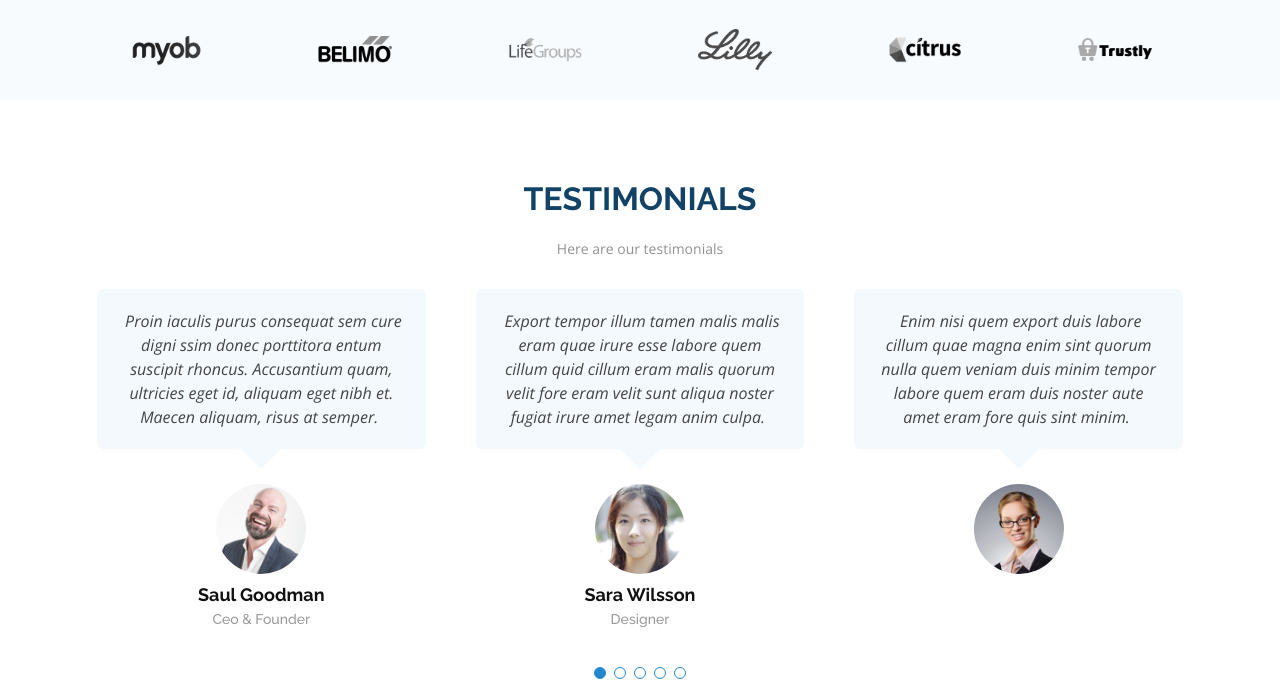
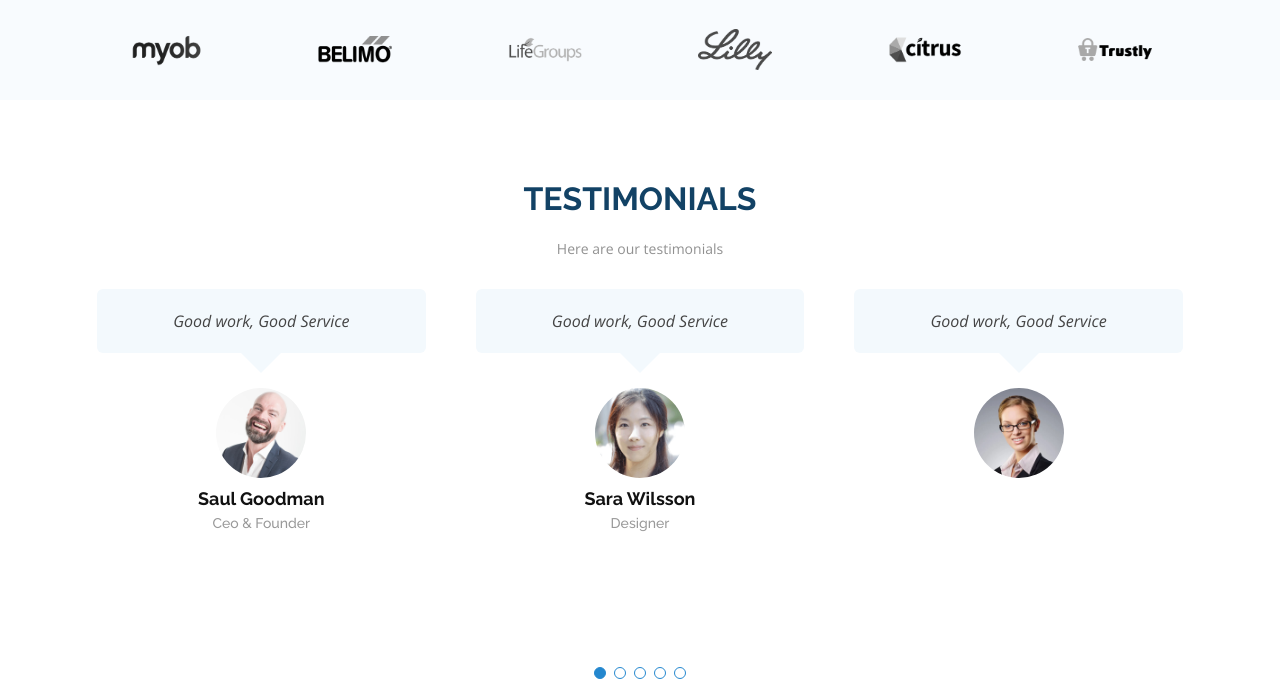
Before and after one commit to kibetamos/mars, a Django app: template venus/templates/index.html in a window 1280 px wide. Shown: the part 1159-1848 px from the top of the page. Run offline with Django 3.2, Linux system fonts and the light colour scheme; the template is opened without the code that fills it, so the values that code supplies are empty; some libraries are stand-ins or nearby versions.

Commit message:
first commit

```diff
--- a/venus/templates/index.html
+++ b/venus/templates/index.html
@@ -273,7 +273,7 @@
               <div class="testimonial-item">
                 <p>
                   <i class="bx bxs-quote-alt-left quote-icon-left"></i>
-                  Proin iaculis purus consequat sem cure digni ssim donec porttitora entum suscipit rhoncus. Accusantium quam, ultricies eget id, aliquam eget nibh et. Maecen aliquam, risus at semper.
+                  Good work, Good Service
                   <i class="bx bxs-quote-alt-right quote-icon-right"></i>
                 </p>
                 <img src="assets/img/testimonials/testimonials-1.jpg" class="testimonial-img" alt="">
@@ -286,8 +286,7 @@
               <div class="testimonial-item">
                 <p>
                   <i class="bx bxs-quote-alt-left quote-icon-left"></i>
-                  Export tempor illum tamen malis malis eram quae irure esse labore quem cillum quid cillum eram malis quorum velit fore eram velit sunt aliqua noster fugiat irure amet legam anim culpa.
-                  <i class="bx bxs-quote-alt-right quote-icon-right"></i>
+                  Good work, Good Service                  <i class="bx bxs-quote-alt-right quote-icon-right"></i>
                 </p>
                 <img src="assets/img/testimonials/testimonials-2.jpg" class="testimonial-img" alt="">
                 <h3>Sara Wilsson</h3>
@@ -311,8 +310,8 @@
               <div class="testimonial-item">
                 <p>
                   <i class="bx bxs-quote-alt-left quote-icon-left"></i>
-                  Enim nisi quem export duis labore cillum quae magna enim sint quorum nulla quem veniam duis minim tempor labore quem eram duis noster aute amet eram fore quis sint minim.
-                  <i class="bx bxs-quote-alt-right quote-icon-right"></i>
+                  Good work, Good Service
+                                    <i class="bx bxs-quote-alt-right quote-icon-right"></i>
                 </p>
                 <img src="assets/img/testimonials/testimonials-3.jpg" class="testimonial-img" alt="">
                 <h3>{{feature.name}}</h3>
```
